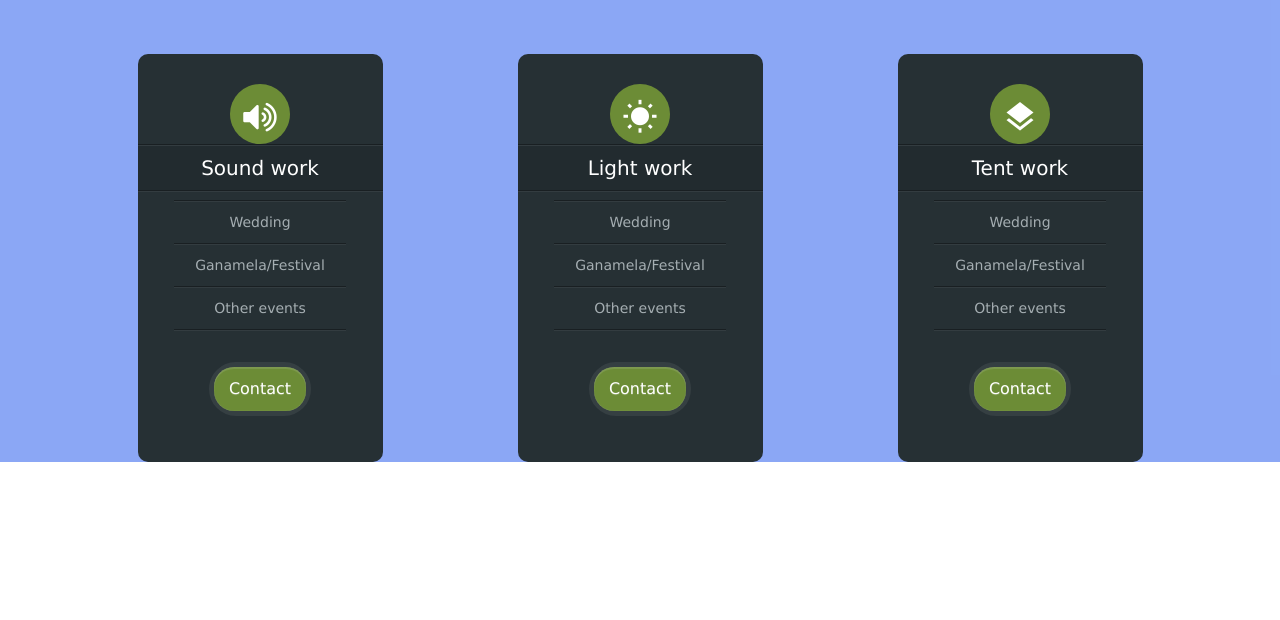
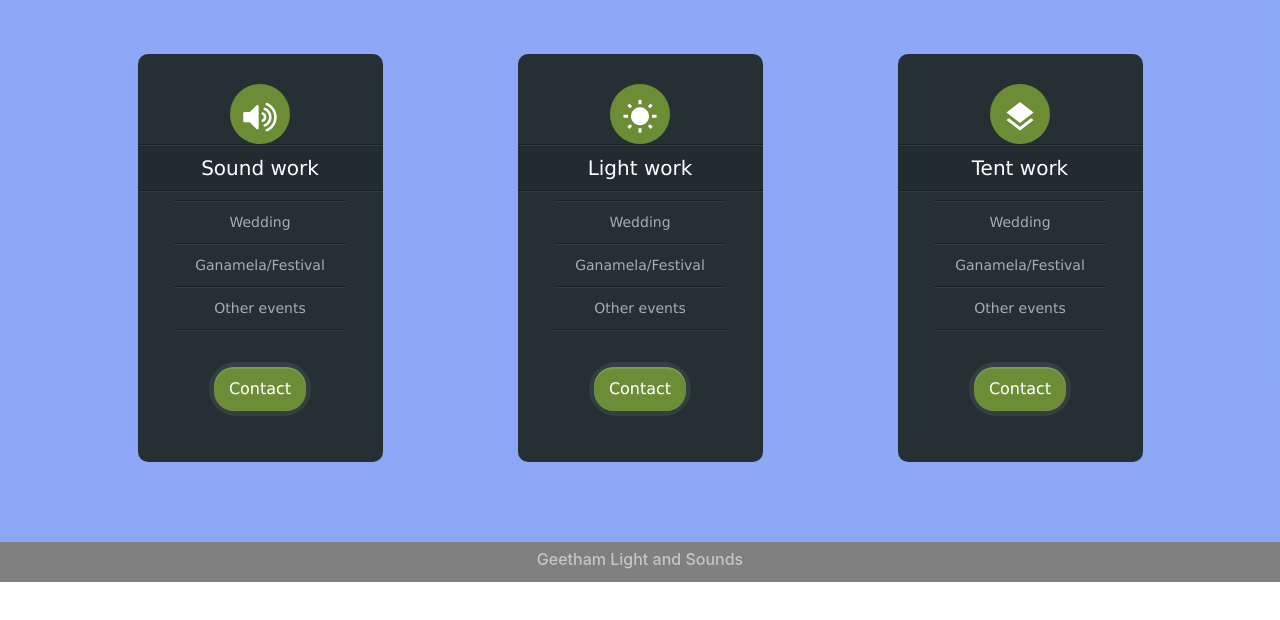
Before and after one commit to harikrishnanputhumana/Geetham-Light-and-Sounds, a plain HTML site: page services.html in a window 1280 px wide. Shown: the part 134-754 px from the top of the page. Drawn offline with nearby package versions, Linux system fonts and the light colour scheme.

Commit message:
modified service

```diff
--- a/services.html
+++ b/services.html
@@ -70,6 +70,11 @@
 
 </div>
     </section>
+    <footer id="footer">
+
+        <h6>Geetham Light and Sounds</h6>
+
+    </footer>
 
 
     <script src="https://code.jquery.com/jquery-3.5.1.slim.min.js" integrity="sha384-DfXdz2htPH0lsSSs5nCTpuj/zy4C+OGpamoFVy38MVBnE+IbbVYUew+OrCXaRkfj" crossorigin="anonymous"></script>
--- a/servstyle.css
+++ b/servstyle.css
@@ -2,6 +2,7 @@ section{
     align-items: center;
     padding-top:5%;
     background-color: rgba(82, 125, 241, 0.671);
+    padding-bottom: 10vh;
 }
 
 .services
@@ -104,3 +105,12 @@ padding:10px 0px;
 border-top:1px solid rgb(51, 60, 64);
 border-bottom:1px solid rgb(25, 31, 34);
 }
+#footer{
+    width: 100%;
+    height: 5vh;
+    background-color: gray;
+    text-align: center;
+    color: rgb(197, 197, 197);
+    padding: 1vh;
+
+}
```
Also changed, not shown: gl.html (+2 -2 lines).
